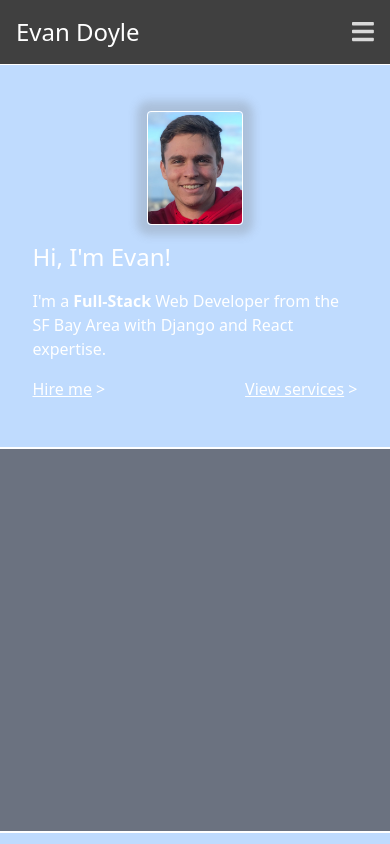
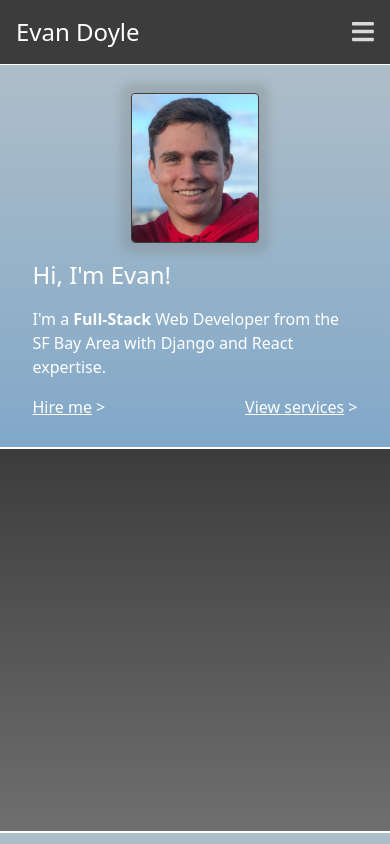
Before and after one commit to emdoyle/personal-site, a Next.js app: page / in a window 390 px wide. Shown: the top 844 px of the page. Built offline with nearby package versions, Linux system fonts and the light colour scheme.

Commit message:
Add gradients and custom colors

```diff
--- a/components/Footer.tsx
+++ b/components/Footer.tsx
@@ -1,6 +1,6 @@
 export const Footer = () => {
   return (
-    <footer className="h-16 sm:h-24 w-full flex flex-row justify-center items-center px-4 sm:px-8 bg-neutral-700 text-white">
+    <footer className="h-16 sm:h-24 w-full flex flex-row justify-center items-center px-4 sm:px-8 bg-smoke text-white">
       <p className="text-xl sm:text-2xl">Footer TODO</p>
     </footer>
   );
--- a/components/Header.tsx
+++ b/components/Header.tsx
@@ -9,7 +9,7 @@ export const Header = () => {
   const wideScreen = useMediaQuery("(min-width: 680px)");
 
   return (
-    <header className="h-16 sm:h-24 w-full flex flex-row justify-between items-center px-4 sm:px-8 bg-neutral-700 text-white">
+    <header className="h-16 sm:h-24 w-full flex flex-row justify-between items-center px-4 sm:px-8 bg-smoke text-white">
       <p className="text-2xl sm:text-4xl">Evan Doyle</p>
       <div className="flex flex-row justify-center items-center gap-2">
         {wideScreen ? (
--- a/components/Section.tsx
+++ b/components/Section.tsx
@@ -2,7 +2,7 @@ export const Section: React.FC<{ children?: React.ReactNode }> = ({
   children,
 }) => {
   return (
-    <div className="flex justify-center items-center py-8 h-96 w-full odd:bg-blue-200 even:bg-gray-500 border border-l-0 border-r-0 border-white text-white">
+    <div className="flex justify-center items-center py-8 h-96 w-full bg-gradient-to-b odd:from-coolblue-400 odd:to-coolblue even:from-smoke even:to-smoke-400 border border-l-0 border-r-0 border-white text-white">
       {children}
     </div>
   );
--- a/pages/index.tsx
+++ b/pages/index.tsx
@@ -21,8 +21,8 @@ export default function Home() {
       <Header />
       <Content>
         <Section>
-          <div className="flex flex-col sm:flex-row gap-4 justify-between items-center w-5/6 sm:max-w-[800px]">
-            <div className="w-24 sm:w-52 rounded border border-white shadow-[0px_0px_8px_10px_rgba(112,112,112,.25)]">
+          <div className="flex flex-col sm:flex-row gap-4 justify-between items-center w-5/6 sm:max-w-[900px]">
+            <div className="w-32 sm:w-52 rounded border border-smoke shadow-[0px_0px_8px_10px_rgba(112,112,112,.25)]">
               <Image
                 alt="Evan Doyle Headshot"
                 className="rounded"
@@ -30,7 +30,7 @@ export default function Home() {
                 src={Headshot}
               />
             </div>
-            <div className="w-full sm:w-96">
+            <div className="w-full sm:w-1/2">
               <h1 className="text-2xl sm:text-4xl pb-4">Hi, I&apos;m Evan!</h1>
               <p className="sm:text-2xl pb-4">
                 I&apos;m a <strong>Full-Stack</strong> Web Developer from the SF
--- a/tailwind.config.js
+++ b/tailwind.config.js
@@ -1,10 +1,15 @@
 module.exports = {
   content: [
-    './pages/**/*.{js,ts,jsx,tsx}',
-    './components/**/*.{js,ts,jsx,tsx}',
+    "./pages/**/*.{js,ts,jsx,tsx}",
+    "./components/**/*.{js,ts,jsx,tsx}",
   ],
   theme: {
-    extend: {},
+    extend: {
+      colors: {
+        coolblue: { DEFAULT: "#81A8C9", 400: "#AEBEC8" },
+        smoke: { DEFAULT: "#3C3C3C", 400: "#6F6F6F" },
+      },
+    },
   },
   plugins: [],
-}
+};
```
